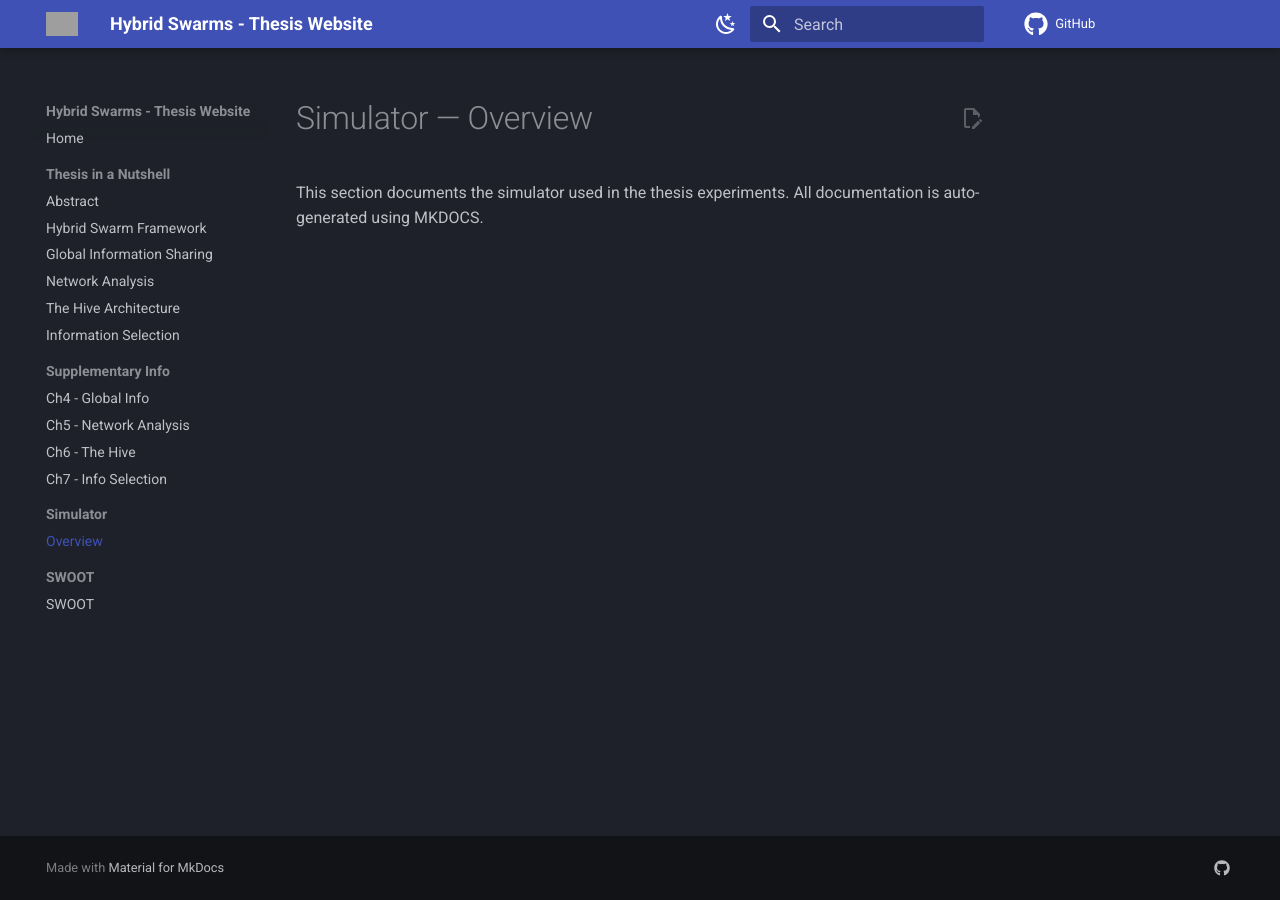
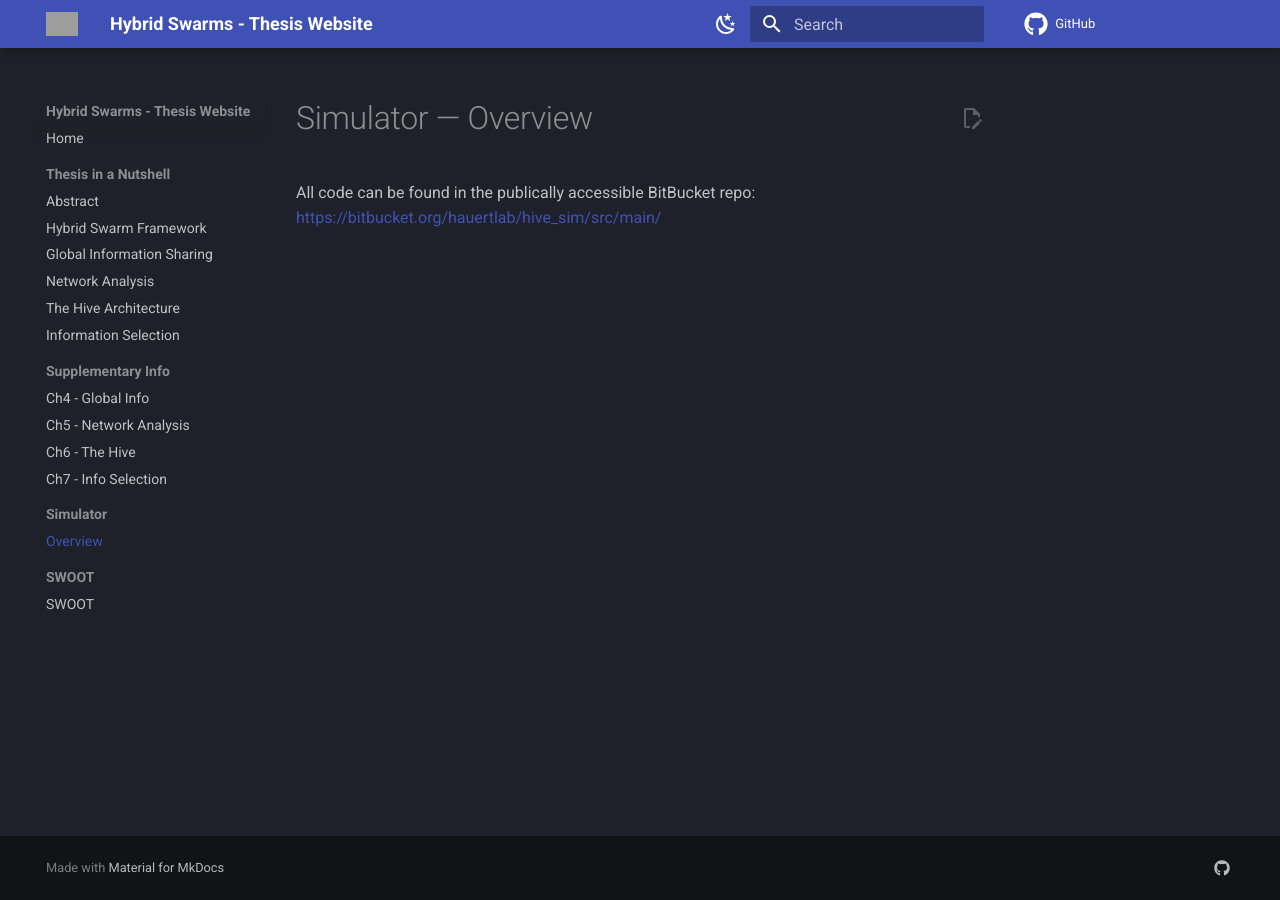
Before and after one commit to LuminateBristol/thesis_website, an MkDocs documentation site: the page built from docs/simulator/index.md, in a window 1280 px wide. Built offline with MkDocs 1.6.1 and Material for MkDocs 9.7.7, drawn with Linux system fonts in a browser that asks for light colours; comment, search, counter and statistics services are not loaded; grey boxes are pictures that could not be loaded.

```diff
--- a/docs/simulator/index.md
+++ b/docs/simulator/index.md
@@ -1,4 +1,4 @@
 
 # Simulator — Overview
 
-This section documents the simulator used in the thesis experiments. All documentation is auto-generated using MKDOCS.
+All code can be found in the publically accessible BitBucket repo: https://bitbucket.org/hauertlab/hive_sim/src/main/
```
Also changed, not shown: docs/summaries/vision.md (+1 -1 lines).
